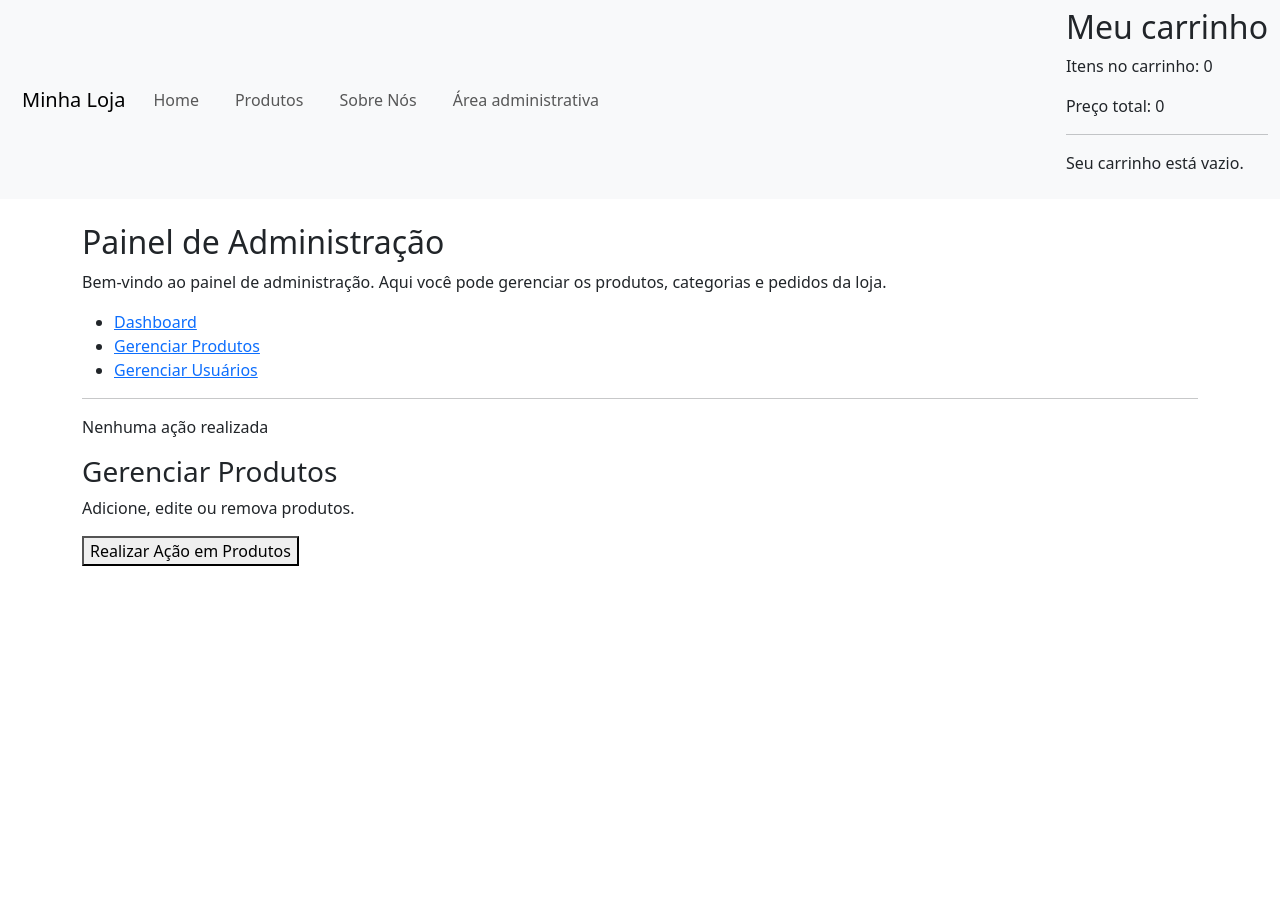
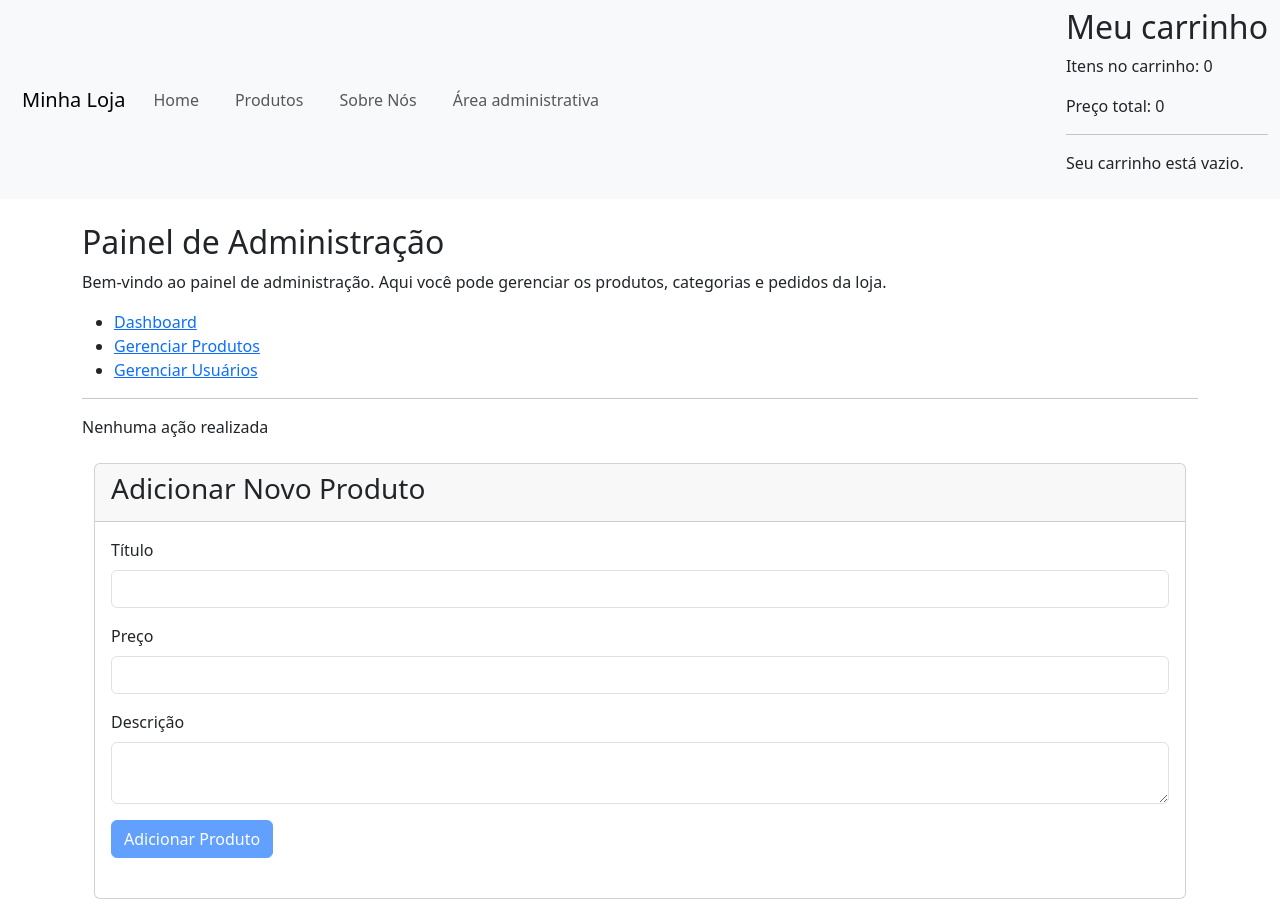
Before and after one commit to roofranklin/gabarito-1391, an Angular app: page /admin/manage-products in a window 1280 px wide. Before the commit the page ends 800 px from the top, so only its background shows below. Built offline with nearby package versions, Linux system fonts and the light colour scheme.

Commit message:
método post ok

```diff
--- a/src/app/pages/admin/manage-products/manage-products.component.html
+++ b/src/app/pages/admin/manage-products/manage-products.component.html
@@ -1,3 +1,38 @@
-<h3>Gerenciar Produtos</h3>
-<p>Adicione, edite ou remova produtos.</p>
-<button (click)="onAction()">Realizar Ação em Produtos</button>
+<section class="container mt-4">
+  <div class="card">
+    <div class="card-header">
+      <h3>Adicionar Novo Produto</h3>
+    </div>
+    <div class="card-body">
+      <form #productForm="ngForm" (ngSubmit)="onAddProduct(productForm.value)">
+        <div class="mb-3">
+          <label for="title" class="form-label">Título</label>
+          <input type="text" id="title" name="title" ngModel required class="form-control">
+        </div>
+        <div class="mb-3">
+          <label for="price" class="form-label">Preço</label>
+          <input type="number" id="price" name="price" ngModel required class="form-control">
+        </div>
+        <div class="mb-3">
+          <label for="description" class="form-label">Descrição</label>
+          <textarea id="description" name="description" ngModel required class="form-control"></textarea>
+        </div>
+        <button type="submit" [disabled]="productForm.invalid || status() === 'loading'" class="btn btn-primary">
+          @if (status() === 'loading') {
+            <span class="spinner-border spinner-border-sm" role="status" aria-hidden="true"></span>
+            <span>Salvando...</span>
+          } @else {
+            <span>Adicionar Produto</span>
+          }
+        </button>
+      </form>
+
+      <div class="mt-4">
+        @switch (status()) {
+          @case ('success') { <div class="alert alert-success">Produto adicionado com sucesso!</div> }
+          @case ('error') { <div class="alert alert-danger">Erro: {{ errorMessage() }}</div> }
+        }
+      </div>
+    </div>
+  </div>
+</section>
--- a/src/app/pages/admin/manage-products/manage-products.component.ts
+++ b/src/app/pages/admin/manage-products/manage-products.component.ts
@@ -1,5 +1,6 @@
-import { Component, inject } from '@angular/core';
+import { Component, signal, inject } from '@angular/core';
 import { AdminComponent } from '../admin.component';
+import { ProductService } from '../../../services/product.service';
 
 @Component({
   selector: 'app-manage-products',
@@ -13,4 +14,31 @@ export class ManageProductsComponent {
   onAction() {
     this.adminComponent.incrementActions();
   }
+
+  private productService = inject(ProductService);
+  public status = signal<'idle' | 'loading' | 'success' | 'error'>('idle');
+  public errorMessage = signal<string | null>(null);
+
+  onAddProduct(formValue: { title: string, price: string, description: string }) {
+    this.status.set('loading');
+    this.errorMessage.set(null);
+
+    const newProduct = {
+      title: formValue.title,
+      price: Number(formValue.price),
+      description: formValue.description
+    };
+
+    this.productService.addProduct(newProduct).subscribe({
+      next: (product) => {
+        console.log('Produto adicionado:', product);
+        this.status.set('success');
+      },
+      error: (err) => {
+        this.status.set('error');
+        this.errorMessage.set(err.message);
+      }
+    });
+  }
+
 }
--- a/src/app/services/product.service.ts
+++ b/src/app/services/product.service.ts
@@ -2,6 +2,7 @@ import { Injectable, inject } from '@angular/core';
 import { HttpClient } from '@angular/common/http';
 import { Observable, map } from 'rxjs';
 import { Product } from '../interfaces/product.interfaces';
+import { catchError, of, throwError } from 'rxjs';
 
 @Injectable({
   providedIn: 'root'
@@ -28,4 +29,24 @@ export class ProductService {
       map(products => products.filter(p => p.category === category))
     );
   }
+
+  // CREATE
+  addProduct(newProduct: { title: string, price: number, description: string }): Observable<Product> {
+    return this.http.post<Product>(this.apiUrl, newProduct).pipe(
+      catchError(this.handleError)
+    );
+  }
+
+  // DELETE
+  deleteProduct(id: number): Observable<{}> {
+    return this.http.delete<{}>(`${this.apiUrl}/${id}`).pipe(
+      catchError(this.handleError)
+    );
+  }
+
+  // Tratamento de erro centralizado
+  private handleError(error: any) {
+    console.error('Ocorreu um erro na API:', error);
+    return throwError(() => new Error('Algo deu errado; por favor, tente novamente mais tarde.'));
+  }
 }
--- a/src/main.ts
+++ b/src/main.ts
@@ -3,6 +3,8 @@
 import { bootstrapApplication } from '@angular/platform-browser';
 import { provideRouter, Routes } from '@angular/router';
 import { provideHttpClient } from '@angular/common/http';
+import { importProvidersFrom } from '@angular/core';
+import { AppModule } from './app/app.module';
 
 import { AppComponent } from './app/app.component';
 import { HomeComponent } from './app/pages/home/home.component';
@@ -39,6 +41,7 @@ const routes: Routes = [
 bootstrapApplication(AppComponent, {
   providers: [
     provideRouter(routes),
-    provideHttpClient()
+    provideHttpClient(),
+    importProvidersFrom(AppModule)
   ]
 }).catch(err => console.error(err));
--- a/src/styles.scss
+++ b/src/styles.scss
@@ -1,4 +1,4 @@
 /* You can add global styles to this file, and also import other style files */
 
 /* Importing Bootstrap SCSS file. */
-@import 'bootstrap/scss/bootstrap';
+@use 'bootstrap/scss/bootstrap';
```
Also changed, not shown: src/app/app.module.ts (+8 -1 lines).
